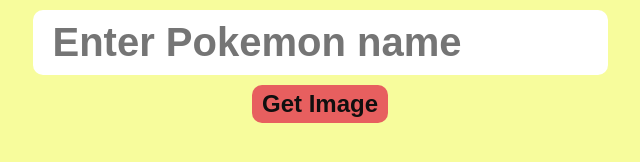
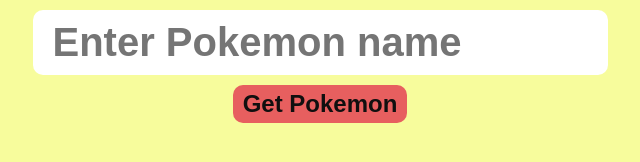
Before and after one commit to bhoomig11/Pokemon_Sprite, a plain HTML site: page index.html in a window 1280 px wide. Shown: the whole page, without its empty margins (320-960 px from the left). Drawn offline with Linux system fonts and the light colour scheme.

Commit message:
change button text

```diff
--- a/index.html
+++ b/index.html
@@ -9,7 +9,7 @@
 <body>
     <input type="text" id="pokemonName" placeholder="Enter Pokemon name"> <br>
 
-    <button onclick="fetchData()" >Get Image</button>
+    <button onclick="fetchData()" >Get Pokemon</button>
 
     <img src="" alt="Pokemon Image" id="pokemonImg" style="display: none;">
     <script src="index.js"></script>
```
